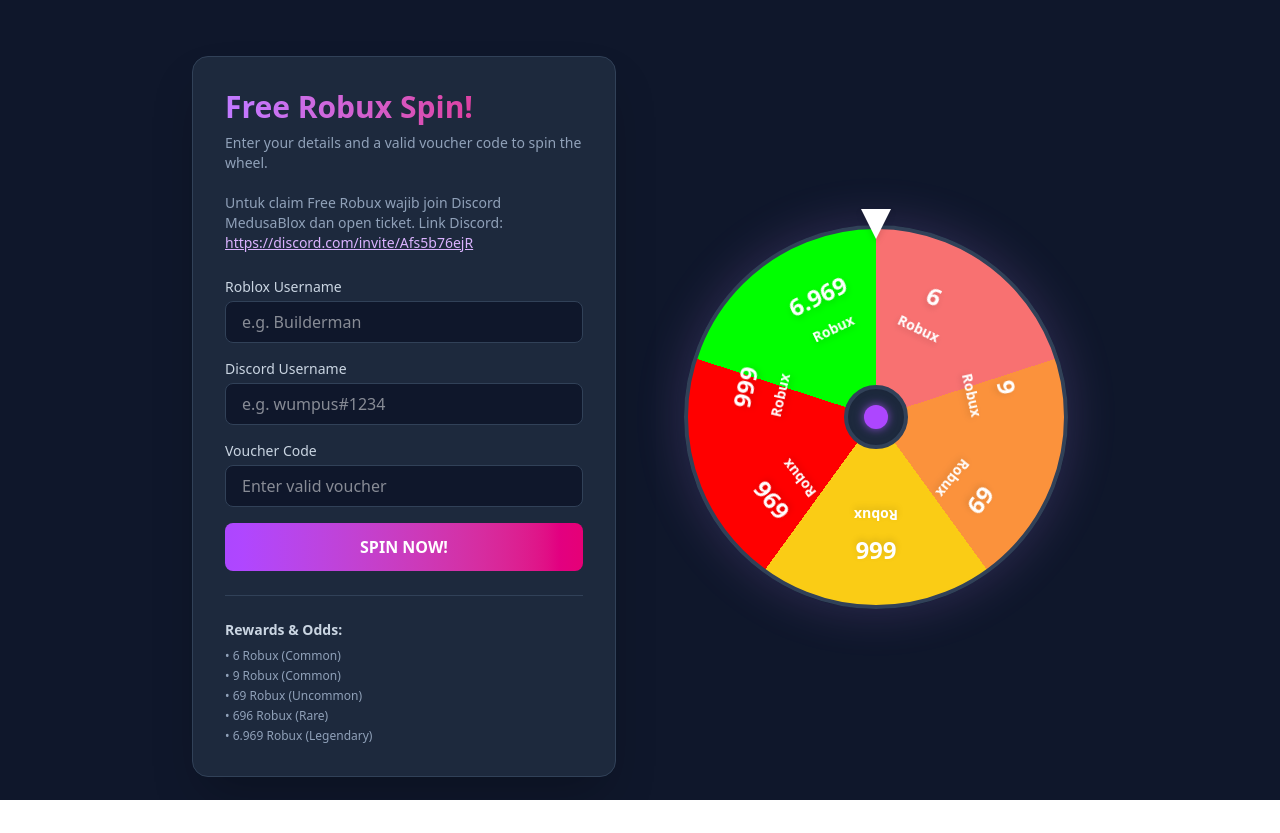
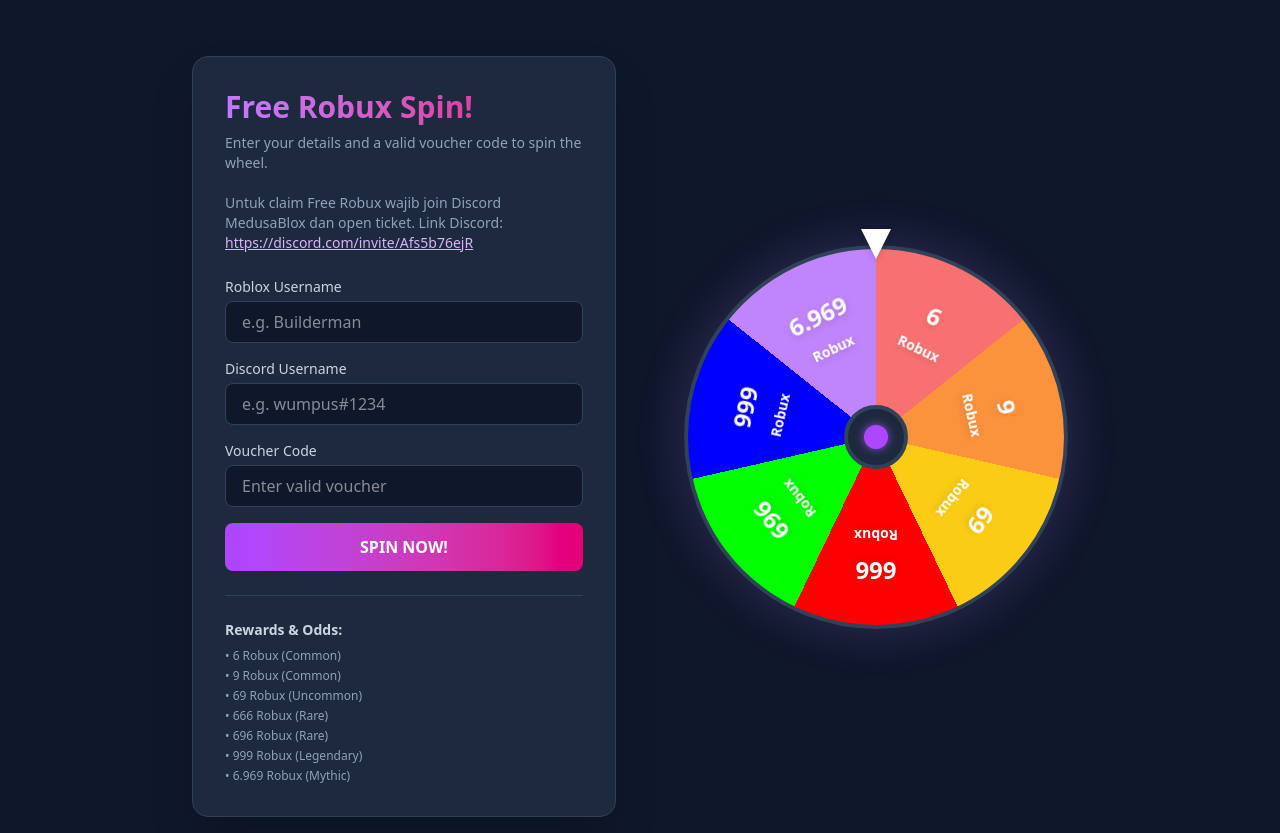
Before and after one commit to alamsyahh15/robux-spinner, a React (Vite) app: page / in a window 1280 px wide. Before the commit the page ends 800 px from the top, so only its background shows below. Built offline with nearby package versions, Linux system fonts and the light colour scheme.

Commit message:
fix separator

```diff
--- a/src/App.tsx
+++ b/src/App.tsx
@@ -363,8 +363,10 @@
               <li>• 6 Robux (Common)</li>
               <li>• 9 Robux (Common)</li>
               <li>• 69 Robux (Uncommon)</li>
+              <li>• 666 Robux (Rare)</li>
               <li>• 696 Robux (Rare)</li>
-              <li>• 6.969 Robux (Legendary)</li>
+              <li>• 999 Robux (Legendary)</li>
+              <li>• 6.969 Robux (Mythic)</li>
             </ul>
           </div>
         </div>
@@ -381,13 +383,16 @@
               animate={{ rotate: rotation }}
               transition={{ duration: 5, ease: [0.2, 0.8, 0.2, 1] }}
               style={{
-                background: `conic-gradient(
-                  ${REWARDS[0].color} 0deg 72deg,
-                  ${REWARDS[1].color} 72deg 144deg,
-                  ${REWARDS[2].color} 144deg 216deg,
-                  ${REWARDS[3].color} 216deg 288deg,
-                  ${REWARDS[4].color} 288deg 360deg
-                )`
+                backgroundImage: (() => {
+                  const sliceAngle = 360 / REWARDS.length;
+                  const colorStops = REWARDS.map((r, i) => {
+                    const start = i * sliceAngle;
+                    const end = (i + 1) * sliceAngle;
+                    return `${r.color} ${start}deg ${end}deg`;
+                  }).join(', ');
+
+                  return `conic-gradient(${colorStops})`;
+                })(),
               }}
             >
               {REWARDS.map((reward, index) => {
```
